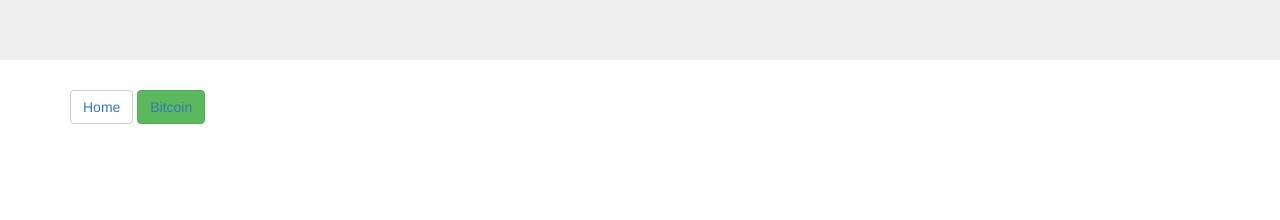
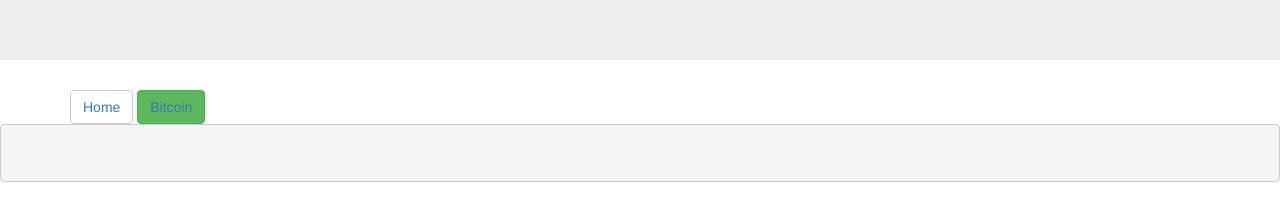
Before and after one commit to mabdelke/mabdelke.github.io, a plain HTML site: page bitcoin/index.html in a window 1280 px wide. Shown: the part 180-400 px from the top of the page. Drawn offline with nearby package versions, Linux system fonts and the light colour scheme.

Commit message:
Update index.html

```diff
--- a/bitcoin/index.html
+++ b/bitcoin/index.html
@@ -19,6 +19,14 @@
     <button type="button" class="btn btn-success"><a href="http://mabdelke.github.io/bitcoin/index.html">Bitcoin</a></button>
   </div>
 
+  <div class="row">
+	<div class="col-lg-12 col-xs-6">
+    	<pre>
+        	<code id="info" class="json kljs"></code>
+    	</pre>
+	</div>
+</div>
+
   <script src="https://maxcdn.bootstrapcdn.com/bootstrap/3.3.7/js/bootstrap.min.js"></script>
   <script src="https://ajax.googleapis.com/ajax/libs/jquery/3.1.1/jquery.min.js"></script>
   <script src="http://mabdelke.github.io/js/script.js"></script>
```
